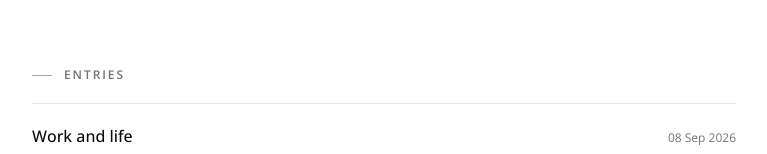
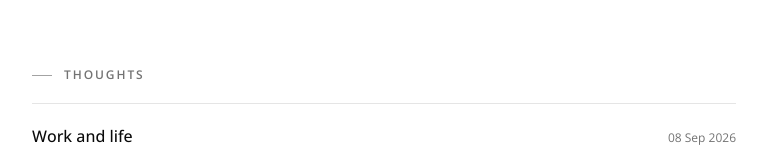
Before and after one commit to venkxycodes/portfolio, a React (Vite) app: page /misc in a window 1280 px wide. Shown: the part 285-439 px from the top of the page, without its empty margins (256-1023 px from the left). Built offline with nearby package versions, Linux system fonts and the light colour scheme.

Commit message:
Label misc entries as thoughts

```diff
--- a/src/App.tsx
+++ b/src/App.tsx
@@ -17,7 +17,7 @@ export default function App() {
     <Route path="/work" element={<Work />} />
     <Route path="/work/:slug" element={<ExperiencePage />} />
     <Route path="/projects" element={<Projects />} />
-    <Route path="/misc" element={<ListingPage title="Misc" intro="straight out of my mind, no AI generated slop" entries={misc} basePath="/misc" />} />
+    <Route path="/misc" element={<ListingPage title="Misc" intro="straight out of my mind, no AI generated slop" entries={misc} basePath="/misc" sectionTitle="Thoughts" />} />
     <Route path="/misc/:slug" element={<EntryPage entries={misc} basePath="/misc" />} />
     <Route path="*" element={<Navigate to="/" replace />} />
   </Routes></Layout>
--- a/src/pages/ListingPage.tsx
+++ b/src/pages/ListingPage.tsx
@@ -2,6 +2,6 @@ import EntryList from '../components/EntryList'
 import Section from '../components/Section'
 import type { Entry } from '../data/types'
 
-export default function ListingPage({ title, intro, entries, basePath }: { title: string; intro: string; entries: Entry[]; basePath: string }) {
-  return <div className="pt-16 sm:pt-24"><p className="text-sm text-neutral-500">A collection of</p><h1 className="mt-3 text-3xl font-semibold tracking-tight">{title}</h1><p className="mt-4 max-w-lg text-sm leading-7 text-neutral-500">{intro}</p><Section title="Entries"><EntryList entries={entries} basePath={basePath} /></Section></div>
+export default function ListingPage({ title, intro, entries, basePath, sectionTitle = 'Entries' }: { title: string; intro: string; entries: Entry[]; basePath: string; sectionTitle?: string }) {
+  return <div className="pt-16 sm:pt-24"><p className="text-sm text-neutral-500">A collection of</p><h1 className="mt-3 text-3xl font-semibold tracking-tight">{title}</h1><p className="mt-4 max-w-lg text-sm leading-7 text-neutral-500">{intro}</p><Section title={sectionTitle}><EntryList entries={entries} basePath={basePath} /></Section></div>
 }
```
